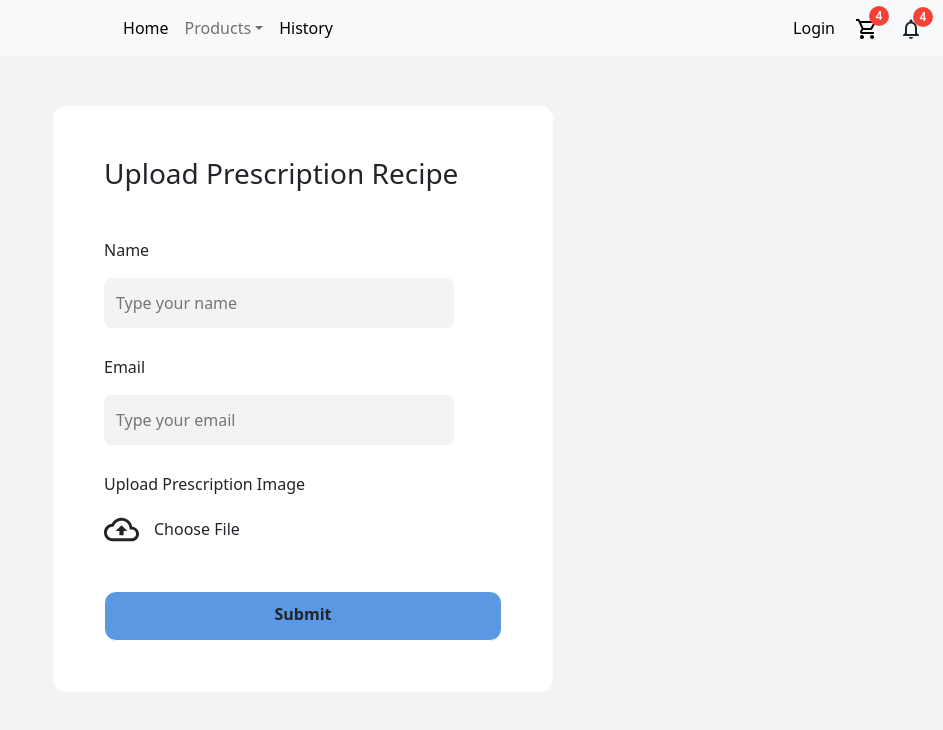
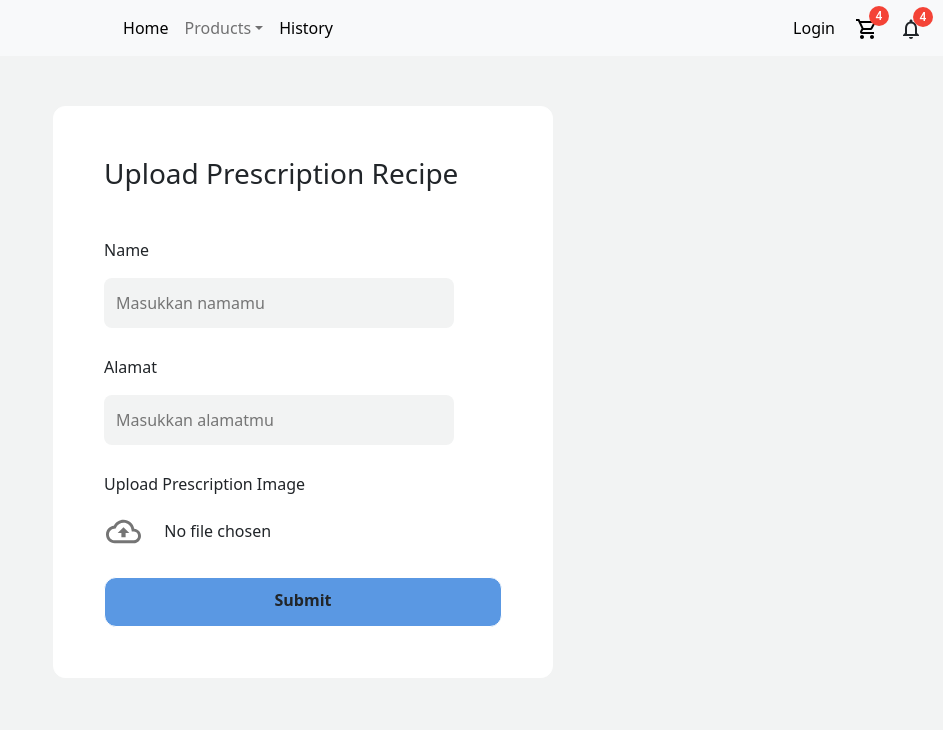
Before and after one commit to claudiangelinaa/user-frontend-pharmacy, a React (Create React App) app: page /ProductCustom in a window 1280 px wide. Shown: the top 730 px of the page, without its empty margins (337-1280 px from the left). Built offline with nearby package versions, Linux system fonts and the light colour scheme.

Commit message:
add upload resep on productcustom

```diff
--- a/src/Pages/ProductCustom.js
+++ b/src/Pages/ProductCustom.js
@@ -1,12 +1,41 @@
-import React from "react";
+import React, { useState } from "react";
 import ButtonComponent from "../Components/ButtonComponent";
 import BackupOutlinedIcon from "@material-ui/icons/BackupOutlined";
 import "../Styles/ProductCustom.css";
+import Button from '@material-ui/core/Button';
+import { IconButton } from "@material-ui/core";
+import axios from "axios";
+import { url } from "../helpers/urlConfig";
+import { useHistory } from 'react-router-dom';
 
 export default function ProductCustom() {
+  const [selectedFiles, setSelectedFiles] = useState([]);
+  const [alamat, setAlamat] = useState('');
+  const history = useHistory();
 
-  function Submit() {
-    console.log("test");
+  const selectFile = (e) => {
+    setSelectedFiles(e.target.files);
+    console.log(selectedFiles);
+  }
+
+  const handleSubmitPhoto = () => {
+    const token = localStorage.getItem("access_token");
+    console.log("alamat", alamat)
+
+    if(selectedFiles.length < 1) {
+      alert('Silahkan upload resep terlebih dahulu')
+    }
+
+    let fd = new FormData();
+    fd.append('images', selectedFiles[0]);
+    fd.append('alamat', alamat);
+
+    axios.post(`${url}/insertObatRacikTransaction`, fd, { headers : { "Authorization" : token } })
+    .then((res) => {
+      console.log(res.data)
+      alert(`Upload resep berhasil. Silahkan tunggu approval admin.`)
+      history.push("/History")
+    })
   }
 
   return (
@@ -15,20 +44,29 @@ export default function ProductCustom() {
 
       <div className="InputField">
         <h6>Name</h6>
-        <input className="inputs" type="name" placeholder="Type your name" />
+        <input className="inputs" type="name" placeholder="Masukkan namamu" />
 
-        <h6>Email</h6>
-        <input className="inputs" type="email" placeholder="Type your email" />
+        <h6>Alamat</h6>
+        <input className="inputs" type="alamat" placeholder="Masukkan alamatmu" onChange={(e)=>setAlamat(e.target.value)} />
 
         <h6>Upload Prescription Image</h6>
-        <div className="IconPrescription">
-          <BackupOutlinedIcon fontSize="large" />
-          <p>Choose File</p>
+        <div className="row mb-3">
+          <div className="col-2 UploadButton">
+            <label htmlFor="contained-button-file" className="col-3">
+              <IconButton component="label">
+                <input accept="image/*" id="contained-button-file" multiple type="file" hidden onChange={selectFile} />
+                <BackupOutlinedIcon fontSize="large" />
+              </IconButton>
+            </label>
+          </div>
+          <div className="col-6 FileText">
+            <p>
+              {selectedFiles && selectedFiles.length > 0 ? selectedFiles[0].name : "No file chosen"}
+            </p>
+          </div>
         </div>
 
-        {/* <input type="file" /> */}
-
-        <ButtonComponent title={"Submit"} onCLick={Submit} />
+        <ButtonComponent title={"Submit"} onSubmit={()=>handleSubmitPhoto()} />
       </div>
     </div>
   );
--- a/src/Pages/UserProfile.js
+++ b/src/Pages/UserProfile.js
@@ -134,6 +134,10 @@ export default function UserProfile() {
     const token = localStorage.getItem("access_token")
     // console.log("token:", token)
     // console.log("file:", selectedFile)
+
+    if(selectedFile.length < 1) {
+      alert('Silahkan upload gambar terlebih dahulu')
+    }
 
     let fd = new FormData();
     fd.append('images', selectedFile[0])
--- a/src/Styles/ProductCustom.css
+++ b/src/Styles/ProductCustom.css
@@ -44,3 +44,14 @@ body {
     margin-top: -30px;
     margin-left: 50px;
 }
+
+.UploadButton {
+    margin-left: -10px;
+}
+
+.FileText {
+    display: flex;
+    flex-direction: column;
+    justify-content: center;
+    padding-top: 15px;
+}
```
